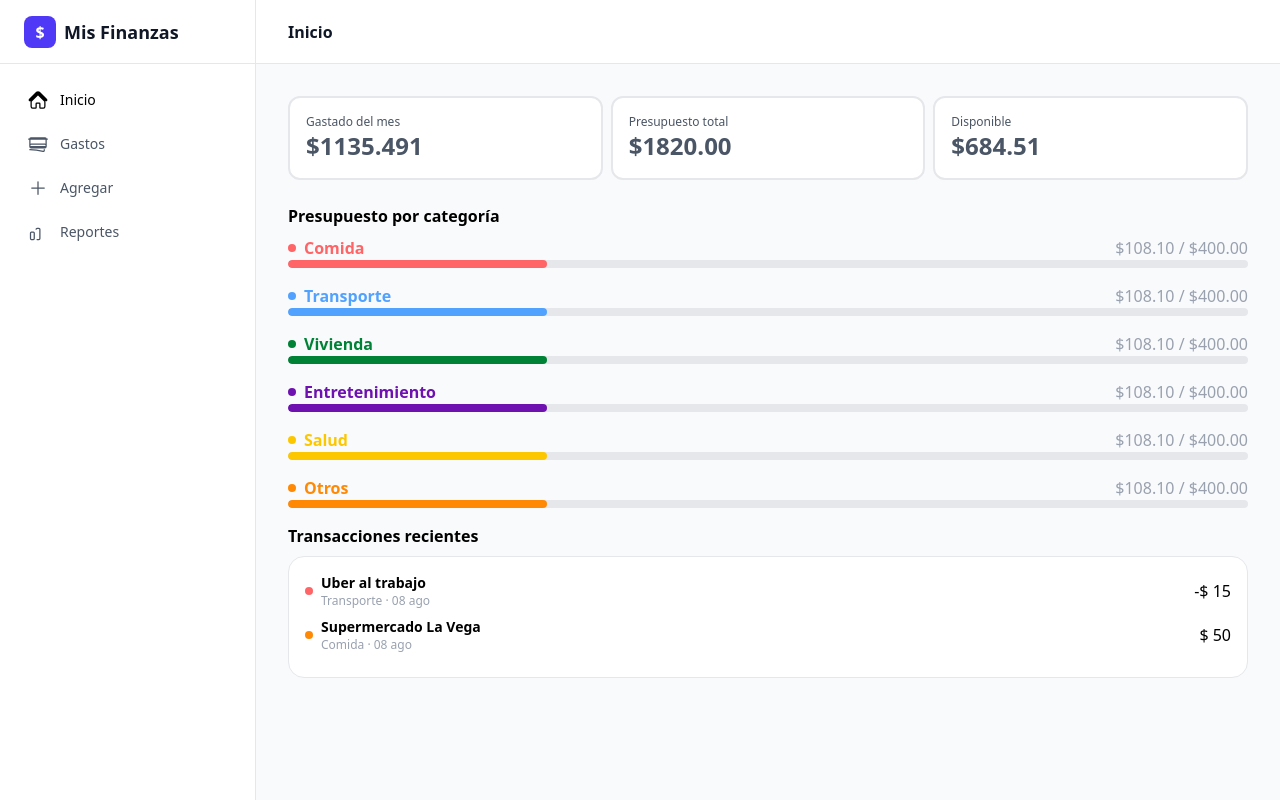
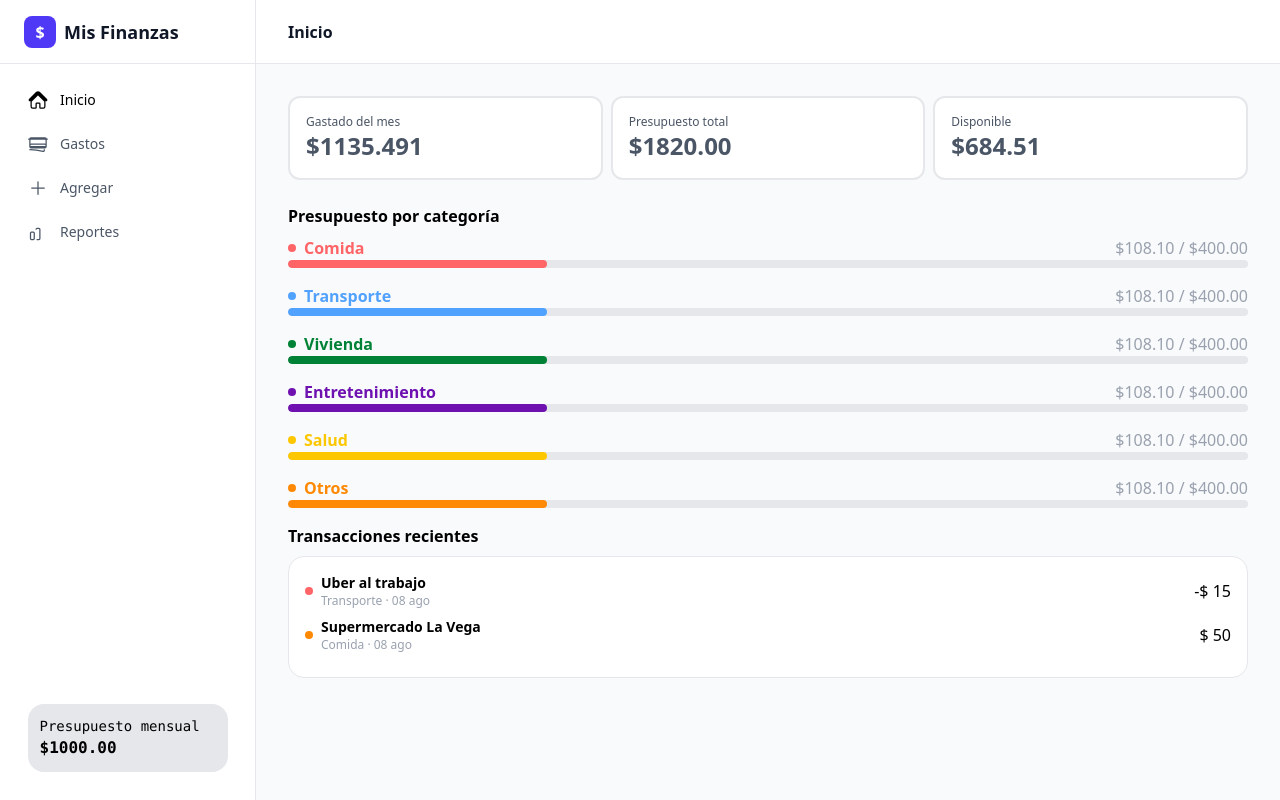
Before and after one commit to Ronnal-Zp/personal-manager-expense, an Angular app: page /inicio in a window 1280 px wide. Built offline with nearby package versions, Linux system fonts and the light colour scheme.

Commit message:
presupuesto mensual en

```diff
--- a/src/app/dashboard/dashboard.html
+++ b/src/app/dashboard/dashboard.html
@@ -46,6 +46,13 @@
         </button>
       }
     </nav>
+
+    <div class="absolute bottom-0 w-full">
+      <div class="p-3 bg-gray-200 rounded-2xl mx-auto w-50 mb-7 font-mono">
+          <p class="text-sm">Presupuesto mensual</p>
+          <span class="font-bold">$1000.00</span>
+      </div>
+    </div>
   </aside>
 
   <!-- Main area -->
```
